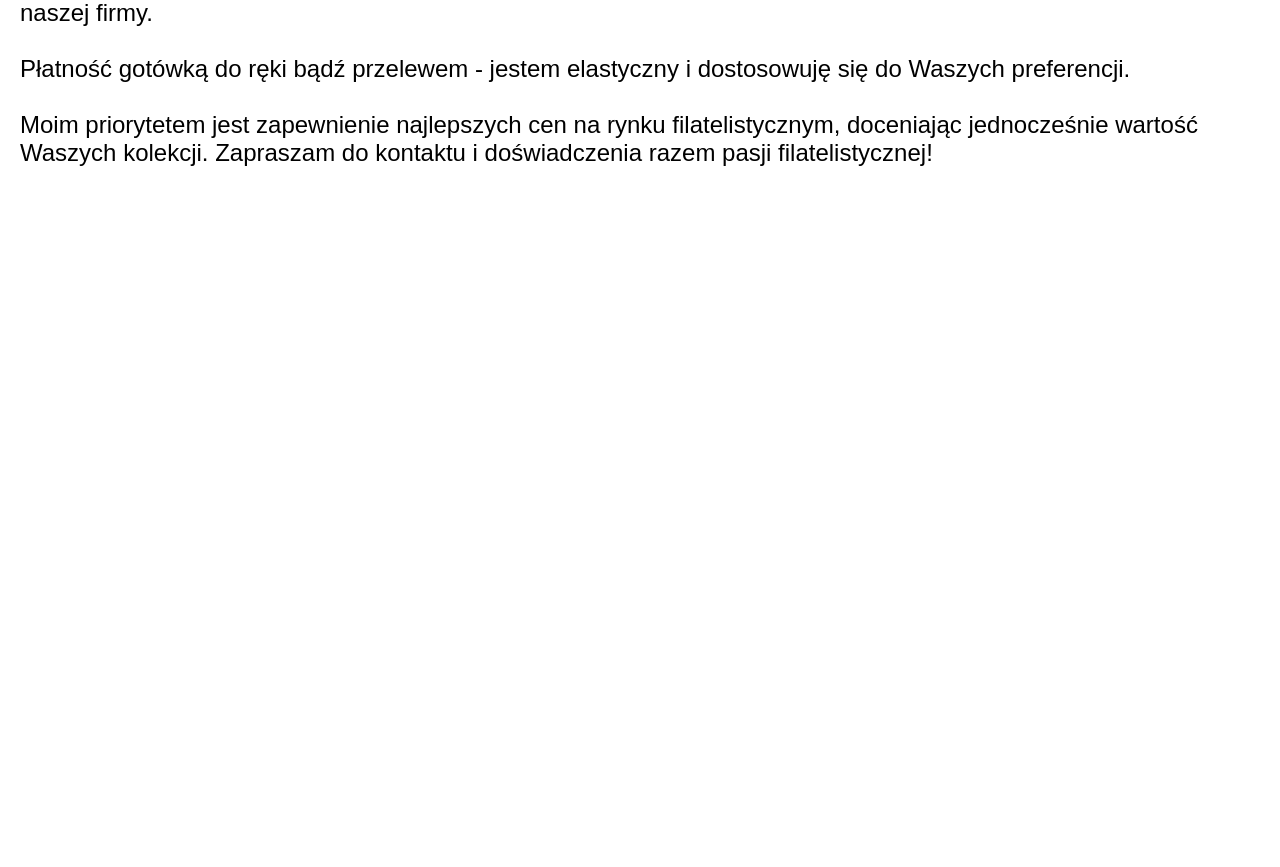
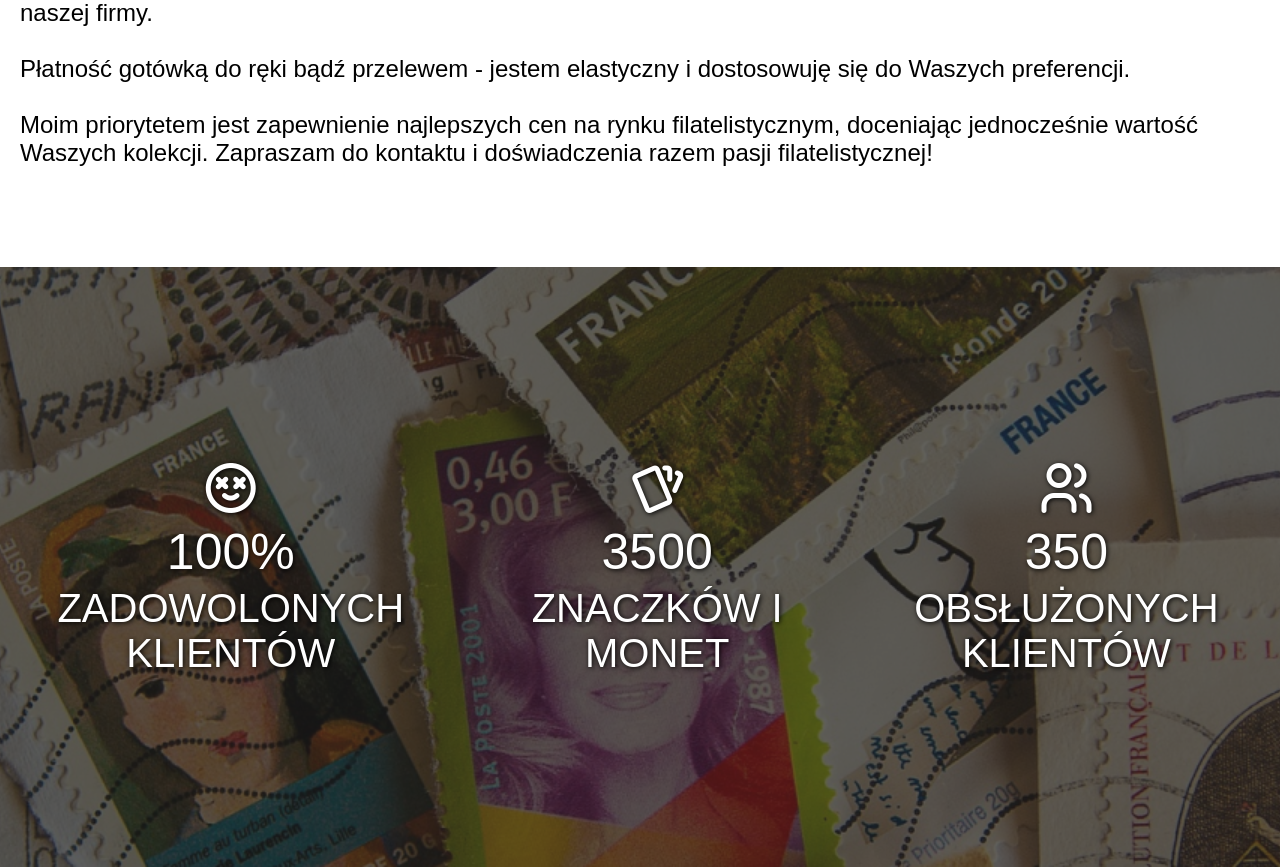
Before and after one commit to MaciejMi/Filatelistyka, a website: page index.html in a window 1280 px wide. Shown: the part 1427-2294 px from the top of the page. Before the commit the page ends 1694 px from the top, so only its background shows below. Drawn offline with Linux system fonts and the light colour scheme; a web font is replaced by a local one.

Commit message:
add achievments

```diff
--- a/index.html
+++ b/index.html
@@ -105,7 +105,29 @@
                 </div>
             </div>
         </section>
-
+        <section class="section achievments">
+            <div class="achievments__img">
+                <div class="achievments__shadow">
+                    <div class="wrapper">
+                        <div class="achievments__card">
+                            <i class="ti ti-mood-crazy-happy"></i>
+                            <p>100%</p>
+                            <p>zadowolonych klientów</p>
+                        </div>
+                        <div class="achievments__card">
+                            <i class="ti ti-cards"></i>
+                            <p>3500</p>
+                            <p>znaczków i monet</p>
+                        </div>
+                        <div class="achievments__card">
+                            <i class="ti ti-users"></i>
+                            <p>350</p>
+                            <p>obsłużonych klientów</p>
+                        </div>
+                    </div>
+                </div>
+            </div>
+        </section>
     </main>
 </body>
 
--- a/src/sass/__achievments.scss
+++ b/src/sass/__achievments.scss
@@ -1 +1,112 @@
 @use './_colors' as c;
+
+.achievments {
+	position: relative;
+	min-height: 600px;
+	width: 100%;
+	overflow: hidden;
+	&__img {
+		position: absolute;
+		inset: 0;
+		width: 100%;
+		height: 100%;
+		background-image: url('../img/achievmnet-demo.png');
+		background-size: cover;
+		background-position: center;
+	}
+
+	&__shadow {
+		position: absolute;
+		inset: 0;
+		background-color: c.$alpha-dark-bg;
+	}
+
+	.wrapper {
+		height: 100%;
+		padding: 3rem 0;
+		display: flex;
+		justify-content: center;
+		gap: 3rem;
+		flex-direction: column;
+	}
+
+	&__card {
+		display: flex;
+		flex-direction: column;
+		align-items: center;
+		gap: 0.5rem;
+		font-size: 2rem;
+		color: c.$light-font-color;
+		text-shadow: 1px 1px 5px c.$text-shadow;
+		transition: transform 0.3s;
+		text-align: center;
+
+		i {
+			font-size: 3rem;
+		}
+
+		p:first-of-type {
+			font-size: 2rem;
+		}
+
+		p {
+			text-transform: uppercase;
+		}
+
+		&:hover {
+			transform: scale(1.1);
+		}
+	}
+}
+
+@media (min-width: 576px) {
+	.achievments {
+		&__card {
+			font-size: 2rem;
+
+			p:first-of-type {
+				font-size: 3rem;
+			}
+
+			i {
+				font-size: 4rem;
+			}
+		}
+	}
+}
+@media (min-width: 768px) {
+	.achievments {
+		.wrapper {
+			align-items: center;
+			flex-direction: row;
+			justify-content: space-around;
+		}
+
+		&__card {
+			font-size: 3rem;
+
+			p:first-of-type {
+				font-size: 4rem;
+			}
+
+			i {
+				font-size: 5rem;
+			}
+		}
+	}
+}
+@media (min-width: 992px) {
+	.achievments {
+		&__card {
+			font-size: 4rem;
+
+			p:first-of-type {
+				font-size: 5rem;
+			}
+
+			i {
+				font-size: 6rem;
+			}
+		}
+	}
+}
--- a/src/sass/__colors.scss
+++ b/src/sass/__colors.scss
@@ -12,3 +12,7 @@ $dark-background-color: #1e1e1e;
 // WITH ALPHA
 
 $alpha-dark-bg: rgba(30, 30, 30, 0.7);
+
+// SHADOW
+
+$text-shadow: #000;
```
Also changed, not shown: dist/css/style.min.css.
